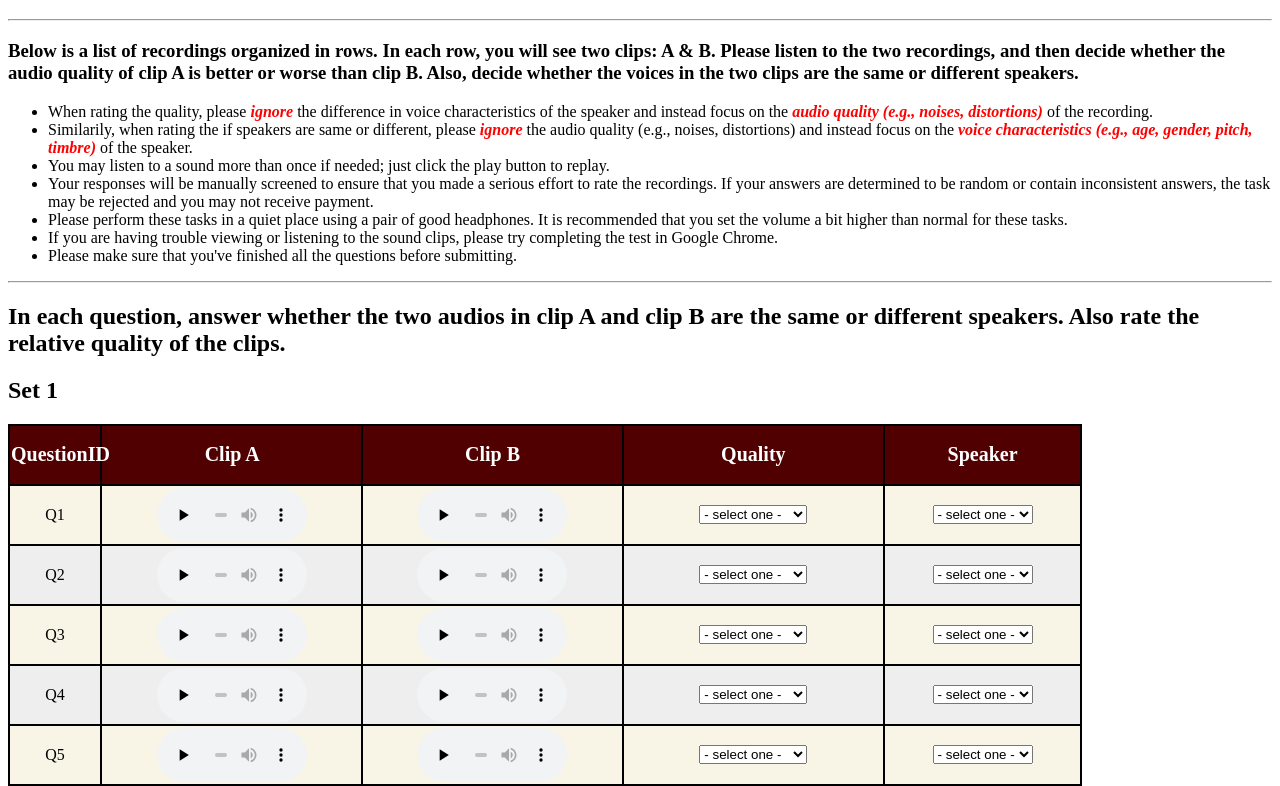
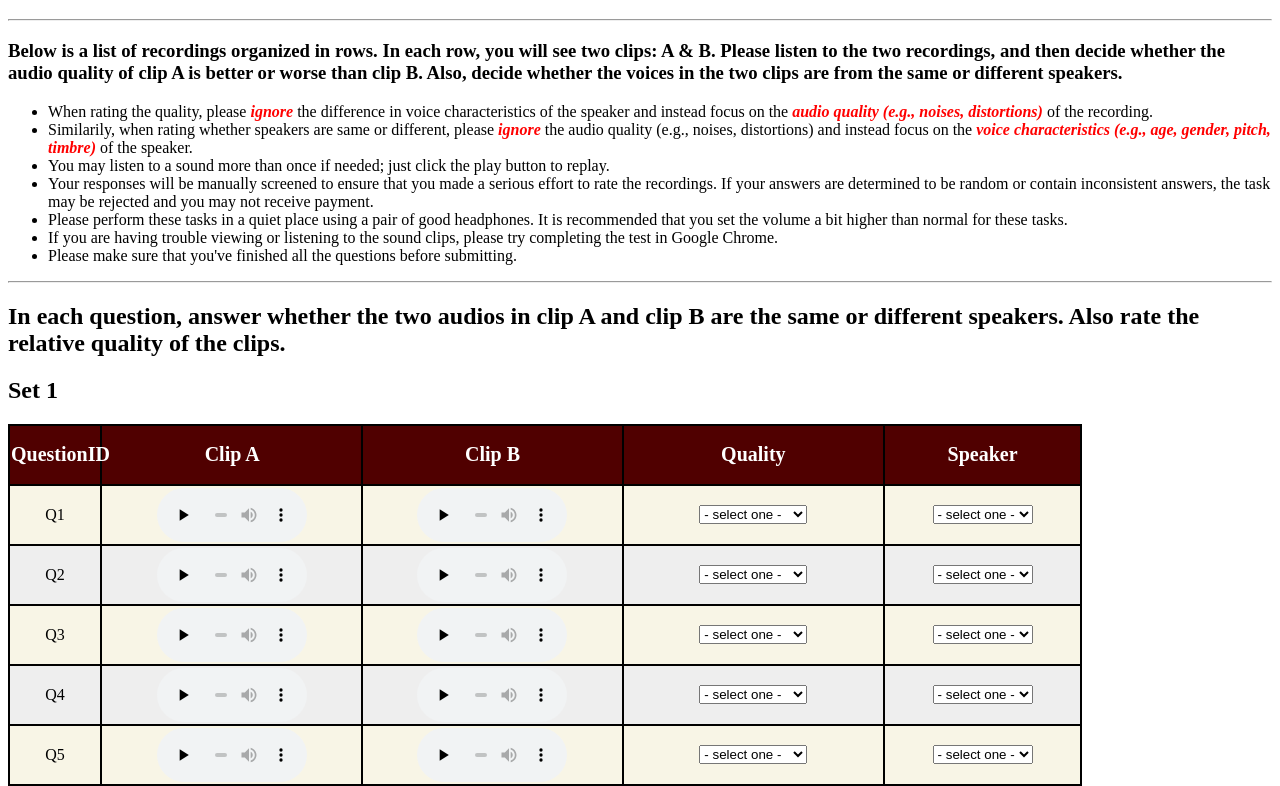
Before and after one commit to anonymousis23/anonymousis23.github.io, a plain HTML site: page UserStudy/IS25/interfaces/verify/index.html in a window 1280 px wide. Shown: the part 47-833 px from the top of the page. Drawn offline with nearby package versions, Linux system fonts and the light colour scheme.

Commit message:
IS25 study

```diff
--- a/UserStudy/IS25/interfaces/verify/index.html
+++ b/UserStudy/IS25/interfaces/verify/index.html
@@ -184,12 +184,12 @@
 <hr>
 <h3>Below is a list of recordings organized in rows. In each row, you will see two clips: A & B.
 	Please listen to the two recordings, and then decide whether the audio quality of clip A is better or worse than clip B.
-	Also, decide whether the voices in the two clips are the same or different speakers.</h3>
+	Also, decide whether the voices in the two clips are from the same or different speakers.</h3>
 
 <ul>
 	<li>When rating the quality, please <em><strong><span style="color:red">ignore</span></strong></em> the difference in
 		voice characteristics of the speaker and instead focus on the <em><strong><span style="color:red">audio quality (e.g., noises, distortions)</span></strong></em> of the recording.</li>
-	<li>Similarily, when rating the if speakers are same or different, please <em><strong><span style="color:red">ignore</span></strong></em> the audio quality
+	<li>Similarily, when rating whether speakers are same or different, please <em><strong><span style="color:red">ignore</span></strong></em> the audio quality
 	(e.g., noises, distortions) and instead focus on the <em><strong><span style="color:red">voice
 			characteristics (e.g., age, gender, pitch, timbre)</span></strong></em> of the speaker.</li>
 	<li>You may listen to a sound more than once if needed; just click the play button to replay.</li>
```
